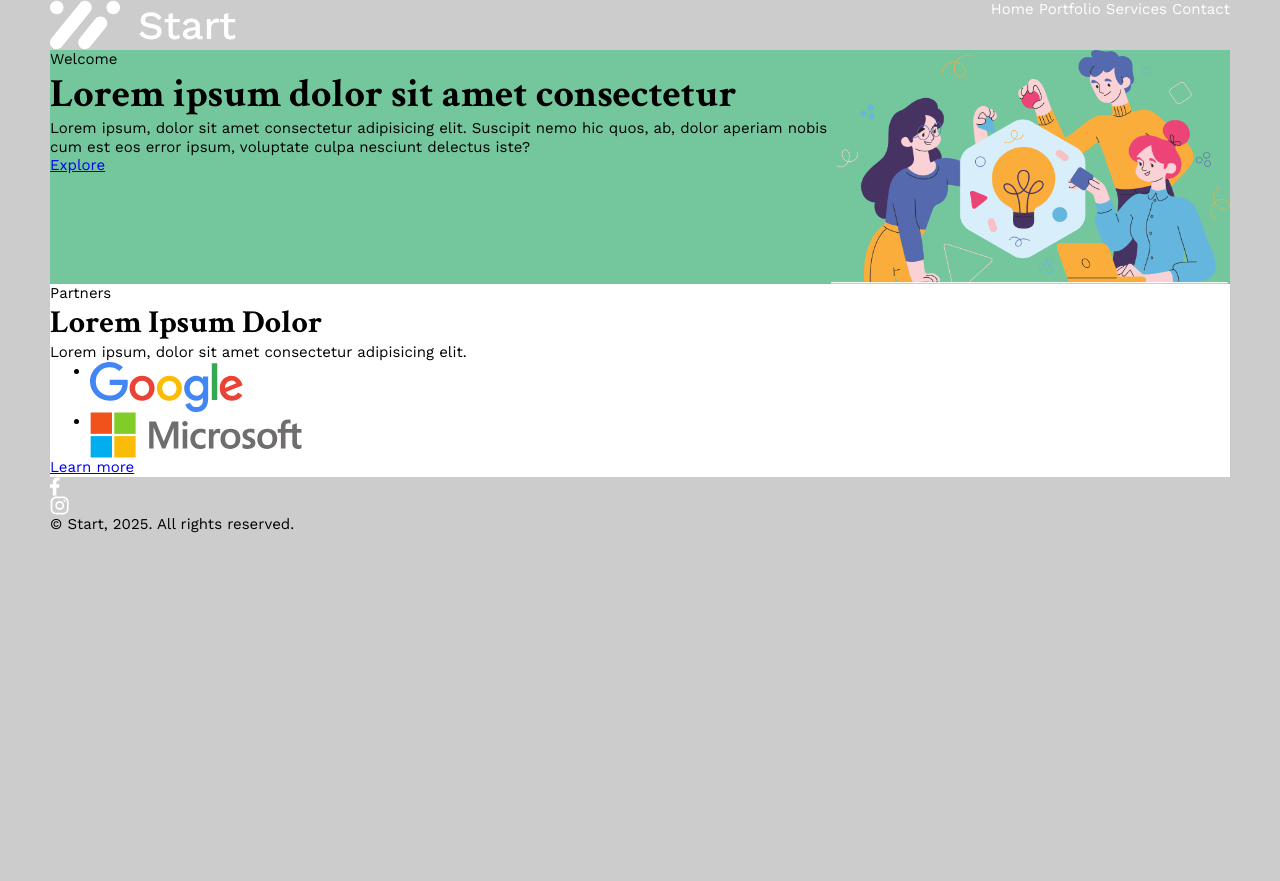
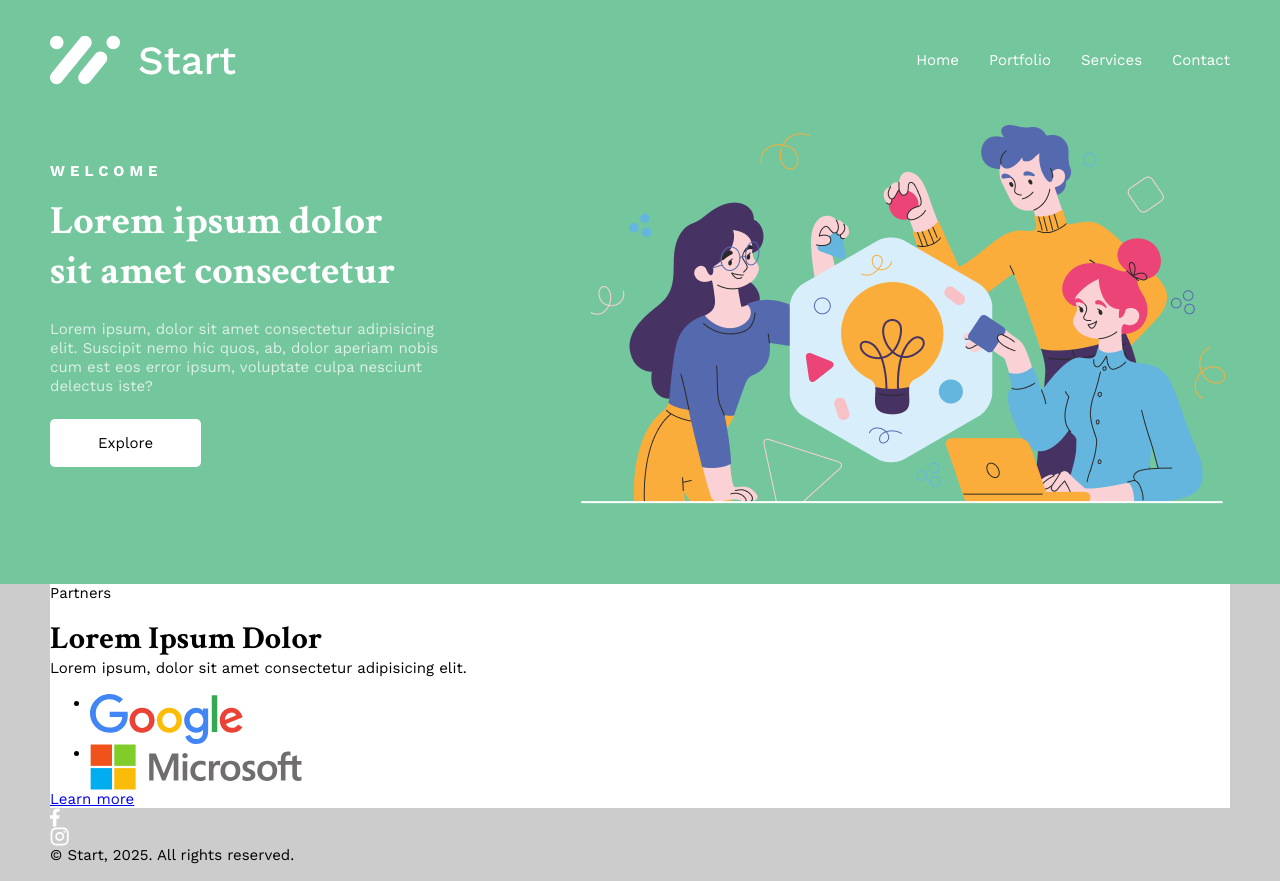
Before and after one commit to avlyceum/website-6b2, a plain HTML site: page 02-website/index.html in a window 1280 px wide. Before the commit the page ends 800 px from the top, so only its background shows below. Drawn offline with nearby package versions, Linux system fonts and the light colour scheme.

Commit message:
feat: header, hero updates

```diff
--- a/02-website/index.html
+++ b/02-website/index.html
@@ -22,15 +22,17 @@
         </header>
 
         <main>
-            <section class="hero container">
-                <div>
-                    <img src="images/hero.png" alt="Hero section" />
-                </div>
-                <div>
-                    <p>Welcome</p>
-                    <h1>Lorem ipsum dolor sit amet consectetur </h1>
-                    <p>Lorem ipsum, dolor sit amet consectetur adipisicing elit. Suscipit nemo hic quos, ab, dolor aperiam nobis cum est eos error ipsum, voluptate culpa nesciunt delectus iste?</p>
-                    <a href="#">Explore</a>
+            <section class="hero-wrapper">
+                <div class="hero container">
+                    <div class="hero__image">
+                        <img src="images/hero.png" alt="Hero section" />
+                    </div>
+                    <div class="hero__content">
+                        <p class="subtitle">Welcome</p>
+                        <h1 class="hero__heading">Lorem ipsum dolor sit amet consectetur </h1>
+                        <p class="hero__description">Lorem ipsum, dolor sit amet consectetur adipisicing elit. Suscipit nemo hic quos, ab, dolor aperiam nobis cum est eos error ipsum, voluptate culpa nesciunt delectus iste?</p>
+                        <a href="#" class="button">Explore</a>
+                    </div>
                 </div>
             </section>
 
--- a/02-website/style.css
+++ b/02-website/style.css
@@ -16,6 +16,8 @@
   --color-dark-75: rgba(33, 37, 41, 0.75);
   --color-dark-50: rgba(33, 37, 41, 0.5);
   --color-dark-25: rgba(33, 37, 41, 0.25);
+
+  --color-black: rgba(0, 0, 0, 1);
 }
 
 body {
@@ -43,15 +45,29 @@ h2 {
 h3 {
   font-size: 28px;
 }
+p {
+  margin-bottom: 16px;
+}
 
 .container {
   max-width: 1180px;
   margin: 0 auto 0 auto;
 }
+.subtitle {
+  font-weight: bold;
+  letter-spacing: 5px;
+  text-transform: uppercase;
+}
 
 header {
   display: flex;
   justify-content: space-between;
+  align-items: center;
+  padding-top: 35px;
+}
+header nav {
+  display: flex;
+  gap: 30px;
 }
 header a {
   color: var(--color-white);
@@ -61,8 +77,44 @@ header a:hover {
   text-decoration: underline;
 }
 
+.hero-wrapper {
+  background-color: var(--color-primary);
+}
 .hero {
   display: flex;
   flex-direction: row-reverse;
-  background-color: var(--color-primary);
+  align-items: center;
+  gap: 120px;
+  padding-top: 125px;
+  padding-bottom: 80px;
+  margin-top: -85px;
 }
+.hero__image {
+  width: 55%;
+  flex-basis: 55%;
+  flex-shrink: 0;
+}
+.hero__heading {
+  margin-bottom: 24px;
+}
+.hero__content {
+  color: var(--color-white);
+}
+.hero__description {
+  color: var(--color-white-75);
+  margin-bottom: 24px;
+}
+
+.button {
+  display: inline-block;
+  background-color: var(--color-white);
+  color: var(--color-black);
+  text-decoration: none;
+  border-radius: 5px;
+  height: 48px;
+  line-height: 24px;
+  padding: 12px 48px;
+}
+.button:hover {
+  background-color: var(--color-white-75);
+}
```
